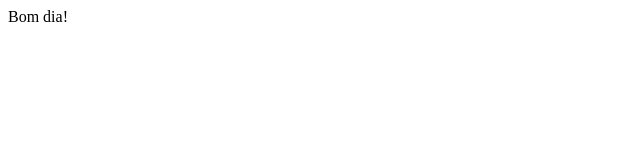
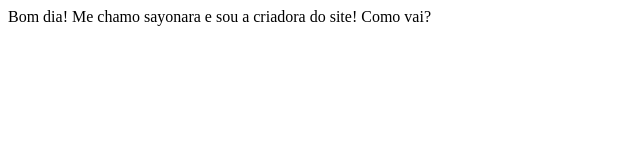
Before and after one commit to sayonaraherculano30/sayonaraherculano30.github.io, a plain HTML site: page index.html in a window 1280 px wide. Shown: the whole page, without its empty margins (0-640 px from the left). Drawn offline with Linux system fonts and the light colour scheme.

Commit message:
Initial commit

```diff
--- a/index.html
+++ b/index.html
@@ -2,6 +2,7 @@
 <html>
     <body>
         <p> Bom dia!
+            Me chamo sayonara e sou a criadora do site! Como vai?
 
         </p>
     </body>
```
